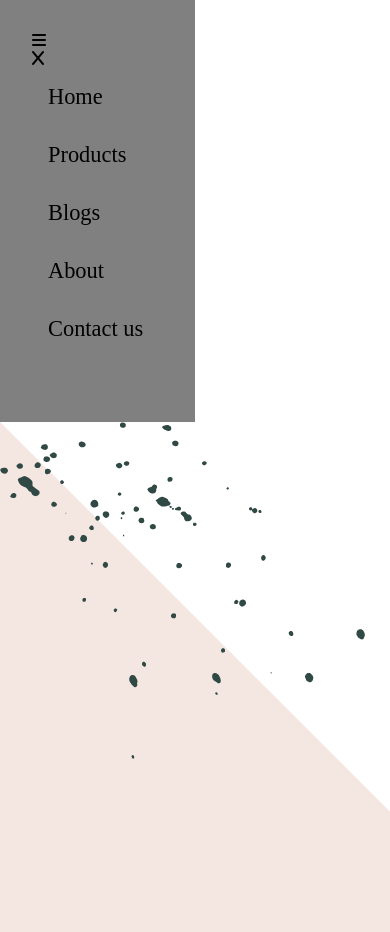
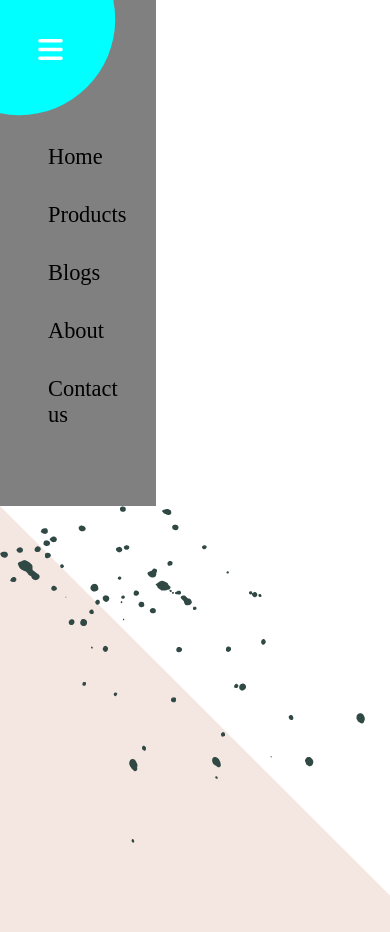
Before and after one commit to salmanahmedx/rotating-navbar-animation-js, a plain HTML site: page index.html in a window 390 px wide. Shown: the top 932 px of the page. Drawn offline with Linux system fonts and the light colour scheme.

Commit message:
hamburger icon animation

```diff
--- a/index.html
+++ b/index.html
@@ -13,8 +13,10 @@
 <body>
     <div class="nav-main-container">
         <nav class="nav">
-            <div class="logo"><i class="fa-solid fa-bars"></i></div>
-            <div class="logo"><i class="fa-solid fa-x"></i></div>
+            <div class="logo-container logo-inactive">
+                <i class="fa-solid fa-x logo"></i>
+                <i class="fa-solid fa-bars logo"></i>
+            </div>
             <ul class="nav-items">
                 <li class="item">Home</li>
                 <li class="item">Products</li>
--- a/script.js
+++ b/script.js
@@ -0,0 +1,16 @@
+const logos = document.querySelectorAll(".logo")
+const logoContainer = document.querySelector('.logo-container')
+
+logos.forEach(logo => {
+    logo.addEventListener('click', e => {
+
+        const navActivateCondition = e.target.classList.contains('fa-bars');
+        if (navActivateCondition) {
+            logoContainer.classList.remove("logo-inactive")
+            logoContainer.classList.add("logo-active")
+        } else {
+            logoContainer.classList.remove("logo-active")
+            logoContainer.classList.add("logo-inactive")
+        }
+    })
+})
--- a/style.css
+++ b/style.css
@@ -10,10 +10,15 @@
 
 .nav {
     background-color: grey;
-    width: 50vw;
-    height: 50vh;
+    width: 40vw;
+    height: 60vh;
     padding: 2rem;
+    position: relative;
     /* transform: rotate(60deg); */
+}
+
+ul {
+    padding-top: 6rem;
 }
 
 .item {
@@ -27,3 +32,38 @@
 .item:hover {
     transform: translateX(2%);
 }
+
+.logo-container {
+    background-color: aqua;
+    height: 12rem;
+    padding: 2.5rem;
+    border-radius: 50%;
+    width: 12rem;
+    display: flex;
+    justify-content: space-between;
+    align-items: center;
+    position: absolute;
+    top: 0;
+    left: 0;
+    transition: .7s transform ease-in-out;
+}
+
+.logo-inactive {
+    transform: translate(-40%, -40%) rotate(45deg);
+}
+
+.logo-active {
+    transform: translate(-40%, -40%) rotate(-135deg);
+}
+
+.logo {
+    font-size: 1.75rem;
+    color: white;
+    transition: .15s all ease-in-out;
+    cursor: pointer;
+    transform: rotate(-45deg);
+}
+
+.logo:hover {
+    color: black;
+}
```
